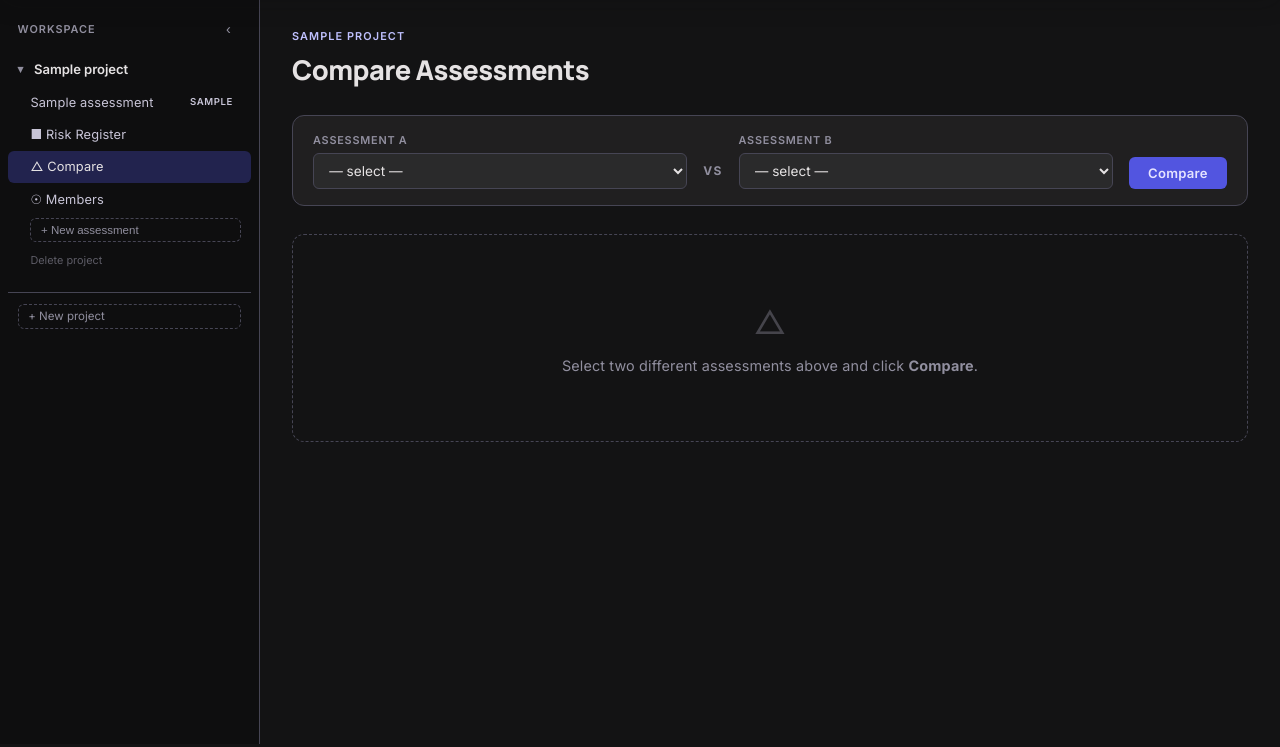
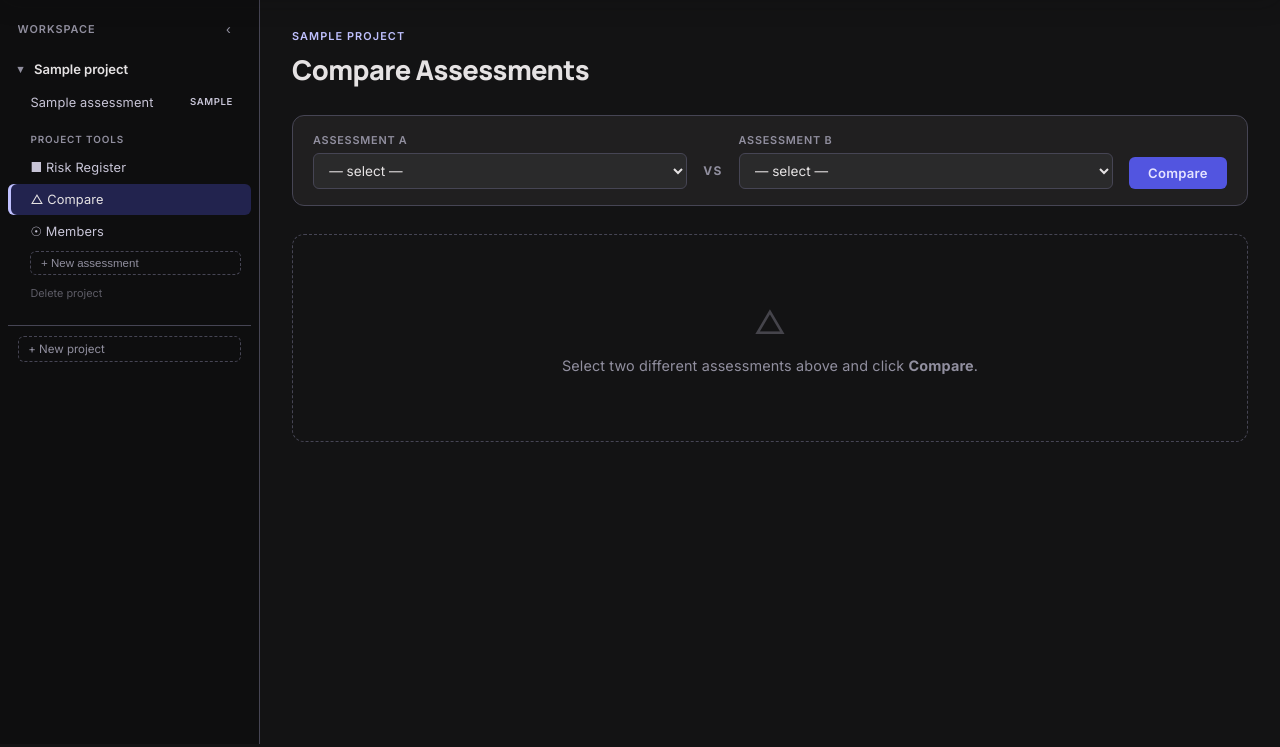
Before and after one commit to thefriendlymanual/libreVigilant, a Flask app: page /projects/1/compare in a window 1280 px wide. Shown: the part 53-800 px from the top of the page. Run offline with Flask 3, Linux system fonts and the light colour scheme; the visitor is signed in with stand-in values (Sample User, id 1); tables that the repository leaves empty hold one stand-in row (values such as "Sample post").

Commit message:
Sidebar: strengthen active-nav accent bar + add project tools label
Adds a 3px inset left border in --primary colour to the active .asm-link,
and inserts a "Project tools" uppercase sub-heading above Risk Register,
Compare, and Members links to visually separate them from assessments.

Co-Authored-By: Claude Sonnet 4.6 <noreply@anthropic.com>

```diff
--- a/templates/_sidebar.html
+++ b/templates/_sidebar.html
@@ -26,6 +26,7 @@
           <div class="sidebar-empty">No assessments yet.</div>
         {% endif %}
 
+        <div class="sidebar-section-label">Project tools</div>
         <a class="asm-link risk-register-link"
            href="{{ url_for('risk_register', project_id=project.id) }}"
            data-active="{{ 'true' if (active_project_id | default(None)) == project.id and request.endpoint == 'risk_register' else 'false' }}">
--- a/templates/base.html
+++ b/templates/base.html
@@ -481,6 +481,7 @@
     .asm-link[data-active="true"] {
       background: color-mix(in srgb, var(--primary-container) 30%, transparent);
       color: var(--on-surface);
+      box-shadow: inset 3px 0 0 var(--primary);
     }
     .asm-name {
       overflow: hidden;
@@ -521,6 +522,16 @@
       font-size: 0.75rem;
       color: var(--text-muted);
       font-style: italic;
+    }
+
+    .sidebar-section-label {
+      font-size: 0.62rem;
+      font-weight: 600;
+      text-transform: uppercase;
+      letter-spacing: 0.09em;
+      color: var(--text-muted);
+      padding: 0.6rem 0.7rem 0.2rem 1.4rem;
+      margin-top: 0.25rem;
     }
 
     .new-asm {
```
Also changed, not shown: project.md (+2 -2 lines).
